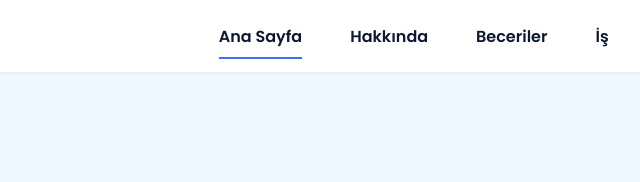
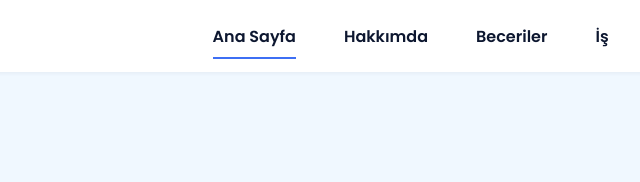
Before and after one commit to arteac/info, a plain HTML site: page index.html in a window 1280 px wide. Shown: the top 182 px of the page, 436-1076 px from the left. Drawn offline with nearby package versions, Linux system fonts and the light colour scheme.

Commit message:
Update index.html

```diff
--- a/index.html
+++ b/index.html
@@ -19,7 +19,7 @@
                 <div class="nav__menu" id="nav-menu">
                     <ul class="nav__list">
                         <li class="nav__item"><a href="#home" class="nav__link active">Ana Sayfa</a></li>
-                        <li class="nav__item"><a href="#about" class="nav__link">Hakkında</a></li>
+                        <li class="nav__item"><a href="#about" class="nav__link">Hakkımda</a></li>
                         <li class="nav__item"><a href="#skills" class="nav__link">Beceriler</a></li>
                         <li class="nav__item"><a href="#work" class="nav__link">İş</a></li>
                         <li class="nav__item"><a href="#contact" class="nav__link">İletişim</a></li>
```
